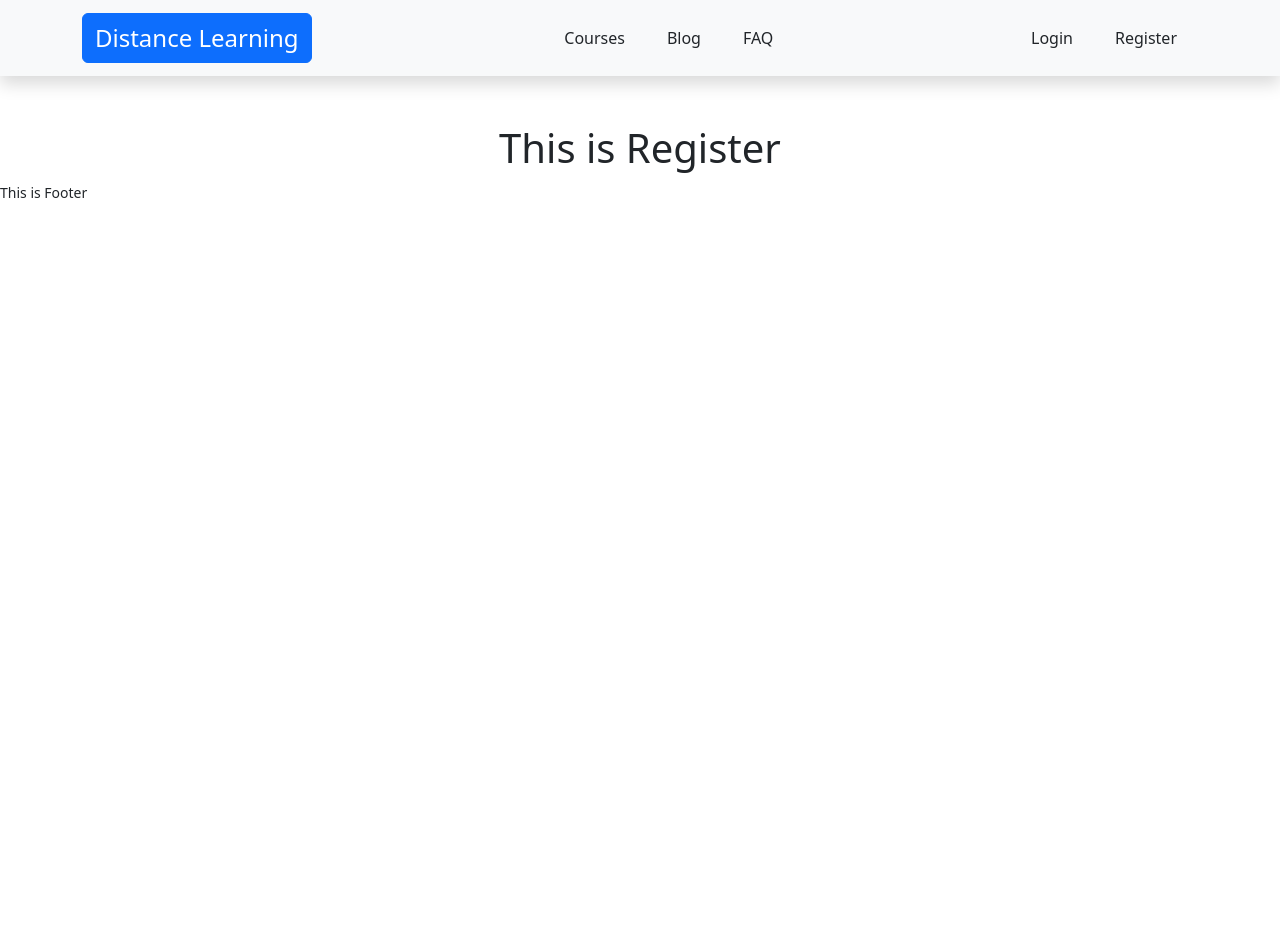
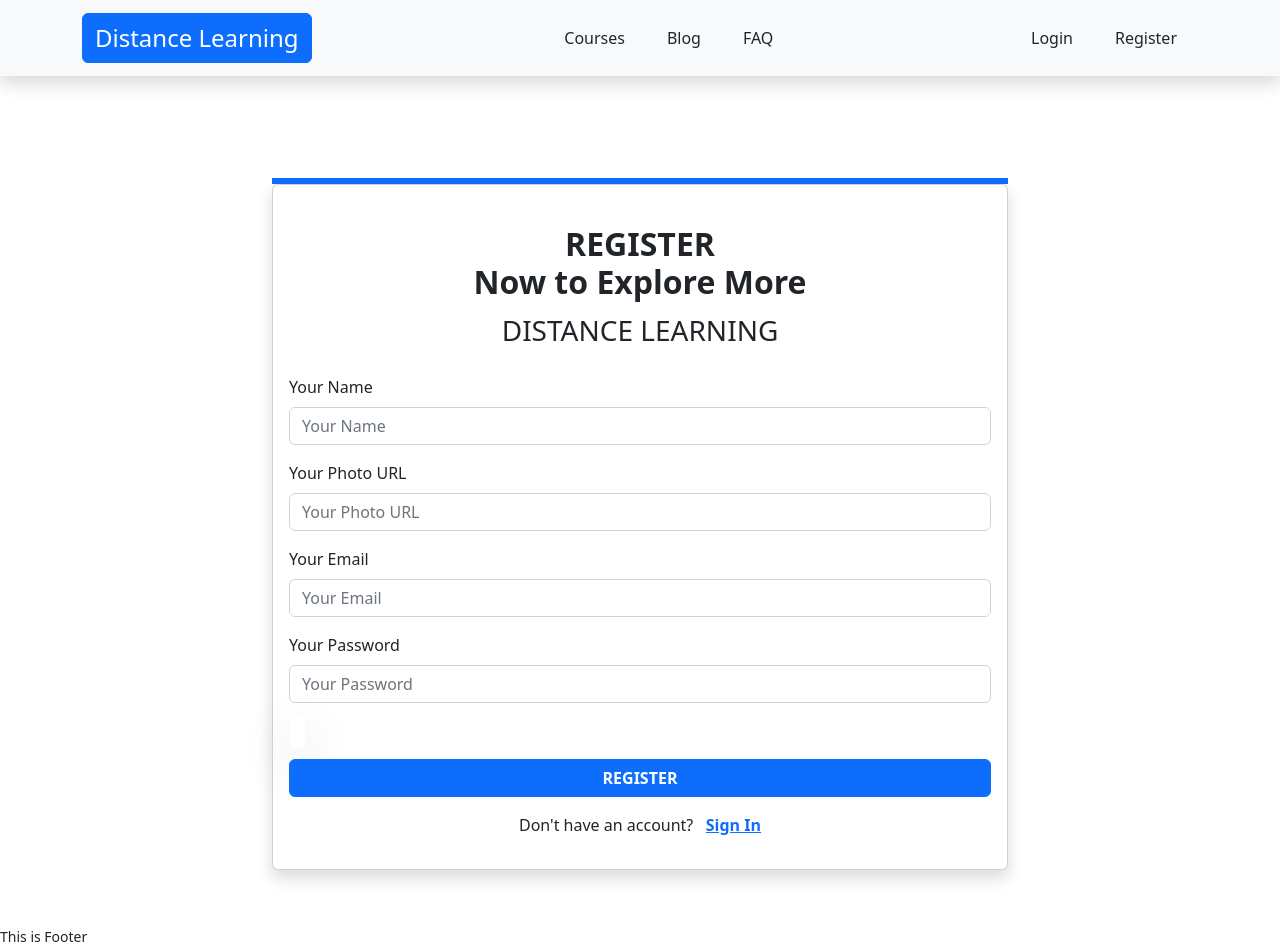
Before and after one commit to raj073/Start-Logic-Client, a React (Create React App) app: page /register in a window 1280 px wide. Before the commit the page ends 800 px from the top, so only its background shows below. Built offline with nearby package versions, Linux system fonts and the light colour scheme.

Commit message:
Register page added

```diff
--- a/src/Pages/Register/Register.js
+++ b/src/Pages/Register/Register.js
@@ -1,11 +1,82 @@
 import React from 'react';
+import { Col, Button, Row, Container, Card, Form } from "react-bootstrap";
+import { Link } from 'react-router-dom';
 
 const Register = () => {
 
     return (
         <div>
 
-            <h1 className='text-center'>This is Register</h1>
+            <Container>
+                <Row className="vh-100 d-flex justify-content-center align-items-center">
+                    <Col sm={6} md={7} lg={8} xs={12}>
+                        <div className="border border-3 border-primary"></div>
+                        <Card className="shadow">
+                            <Card.Body>
+                                <div className="mb-3 mt-md-4">
+                                    <h2 className="fw-bold mb-2 text-center"><span className='text-uppercase'>Register</span> <br /> Now to Explore More</h2>
+                                    <p className=" mb-4 fs-3 text-uppercase text-center">Distance Learning</p>
+                                    <div>
+                                        <Form>
+
+                                            <Form.Group className="mb-3" controlId="formBasicName">
+                                                <Form.Label className="text-center">
+                                                    Your Name
+                                                </Form.Label>
+                                                <Form.Control name='name' type="text" placeholder="Your Name" />
+                                            </Form.Group>
+
+                                            <Form.Group className="mb-3" controlId="formBasicphotoURL">
+                                                <Form.Label className="text-center">
+                                                    Your Photo URL
+                                                </Form.Label>
+                                                <Form.Control name='photoURL' type="text" placeholder="Your Photo URL" />
+                                            </Form.Group>
+
+                                            <Form.Group className="mb-3" controlId="formBasicEmail">
+                                                <Form.Label className="text-center">
+                                                    Your Email
+                                                </Form.Label>
+                                                <Form.Control name='email' type="email" placeholder="Your Email" required />
+                                            </Form.Group>
+
+                                            <Form.Group
+                                                className="mb-3"
+                                                controlId="formBasicPassword"
+                                            >
+                                                <Form.Label>Your Password</Form.Label>
+                                                <Form.Control name='password' type="password" placeholder="Your Password" required />
+                                            </Form.Group>
+                                            <Form.Group
+                                                className="mb-3"
+                                                controlId="formBasicCheckbox"
+                                            >
+                                                <div>
+                                                    <Form.Text className="text-danger p-2 fw-bold shadow-lg rounded">
+
+                                                    </Form.Text>
+                                                </div>
+                                            </Form.Group>
+
+                                            <div className="d-grid">
+                                                <Button className='fw-bold' variant="primary" type="submit">
+                                                    REGISTER
+                                                </Button>
+                                            </div>
+                                        </Form>
+                                        <div className="mt-3">
+                                            <p className="mb-0  text-center">
+                                                Don't have an account? &nbsp;&nbsp;
+                                                <Link className='text-primary fw-bold' to='/login'>Sign In</Link>
+                                            </p>
+                                        </div>
+                                    </div>
+                                </div>
+                            </Card.Body>
+                        </Card>
+                    </Col>
+                </Row>
+            </Container>
 
         </div>
     );
```
